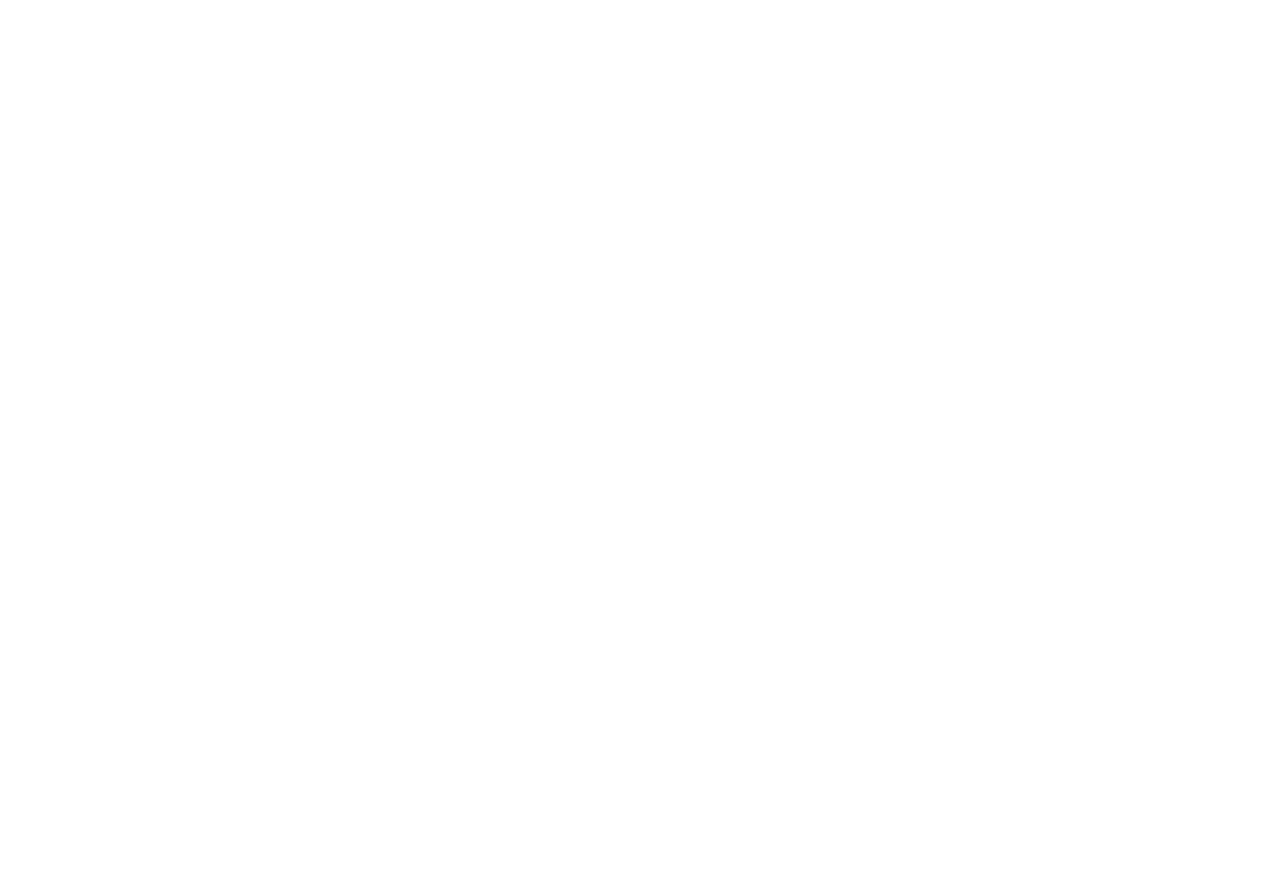
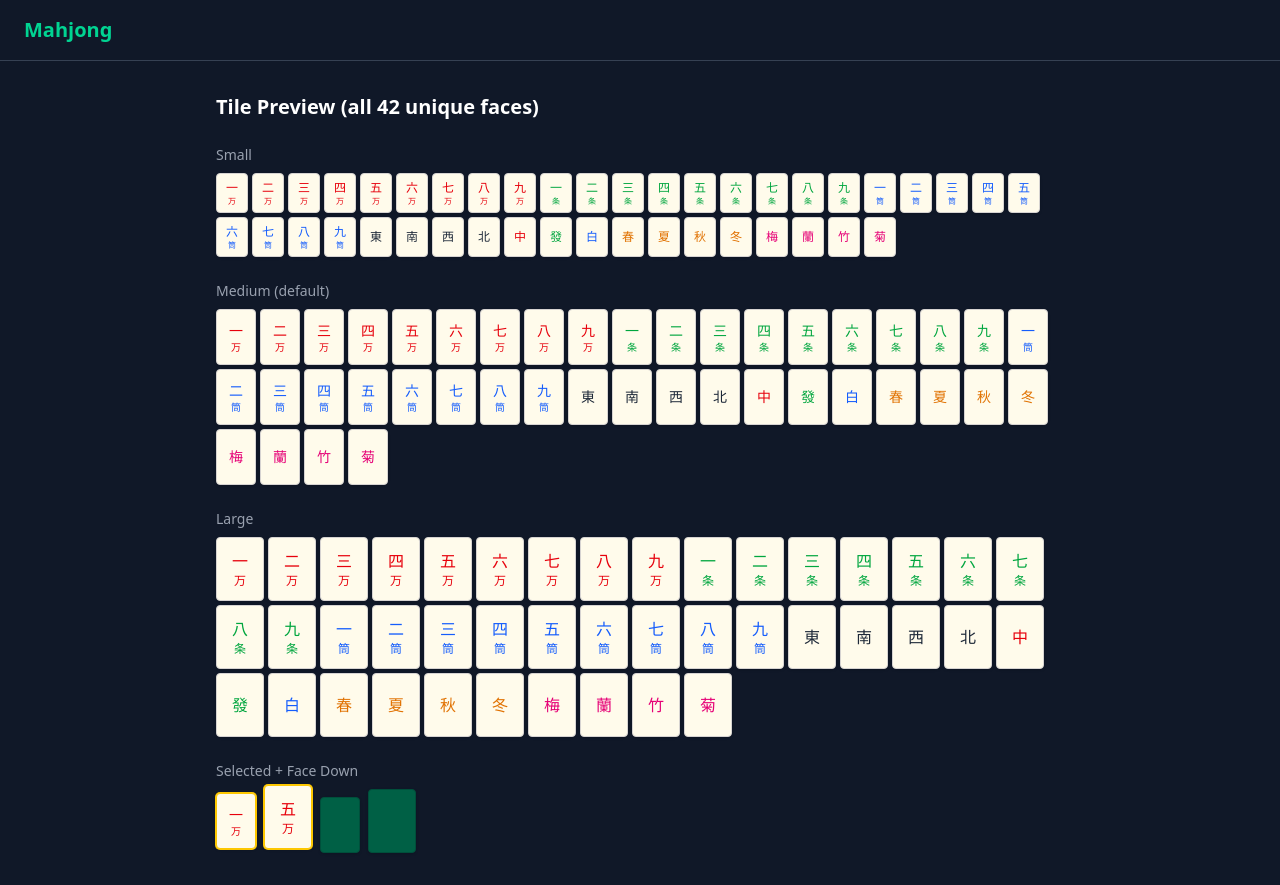
Before and after one commit to George730/mahjong, a React (Vite) app in the folder packages/client/: page /tiles in a window 1280 px wide. Before the commit this address had no page. Before the commit the page ends 800 px from the top, so only its background shows below. Built offline with nearby package versions, Linux system fonts and the light colour scheme.

Commit message:
Phase 2A: add tile renderer and demo page

```diff
--- a/packages/client/src/App.tsx
+++ b/packages/client/src/App.tsx
@@ -6,6 +6,7 @@
 import LoginPage from "./pages/LoginPage.tsx";
 import RegisterPage from "./pages/RegisterPage.tsx";
 import RoomPage from "./pages/RoomPage.tsx";
+import TileDemoPage from "./pages/TileDemoPage.tsx";
 import AuthGuard from "./components/AuthGuard.tsx";
 
 export default function App() {
@@ -14,6 +15,7 @@
       <Route element={<MainLayout />}>
         <Route path="/login" element={<LoginPage />} />
         <Route path="/register" element={<RegisterPage />} />
+        <Route path="/tiles" element={<TileDemoPage />} />
         <Route
           path="/"
           element={
--- /dev/null
+++ b/packages/client/src/components/TileRenderer.tsx
@@ -0,0 +1,104 @@
+// Renders a single mahjong tile as a styled div with Chinese characters
+
+import type { TileFace } from "@mahjong/common";
+
+interface TileRendererProps {
+  face: TileFace;
+  onClick?: () => void;
+  selected?: boolean;
+  faceDown?: boolean;
+  size?: "sm" | "md" | "lg";
+}
+
+const SIZES = {
+  sm: { w: "w-8", h: "h-10", text: "text-xs", sub: "text-[8px]" },
+  md: { w: "w-10", h: "h-14", text: "text-sm", sub: "text-[10px]" },
+  lg: { w: "w-12", h: "h-16", text: "text-base", sub: "text-xs" },
+};
+
+const SUIT_CHARS: Record<string, string> = {
+  wan: "万",
+  tiao: "条",
+  tong: "筒",
+};
+
+const SUIT_COLORS: Record<string, string> = {
+  wan: "text-red-600",
+  tiao: "text-green-600",
+  tong: "text-blue-600",
+};
+
+const RANK_CHARS = ["一", "二", "三", "四", "五", "六", "七", "八", "九"];
+
+const WIND_CHARS: Record<string, string> = {
+  east: "東",
+  south: "南",
+  west: "西",
+  north: "北",
+};
+
+const DRAGON_CHARS: Record<string, { char: string; color: string }> = {
+  zhong: { char: "中", color: "text-red-600" },
+  fa: { char: "發", color: "text-green-600" },
+  bai: { char: "白", color: "text-blue-600" },
+};
+
+const SEASON_CHARS: Record<string, string> = {
+  spring: "春",
+  summer: "夏",
+  autumn: "秋",
+  winter: "冬",
+};
+
+const FLOWER_CHARS: Record<string, string> = {
+  plum: "梅",
+  orchid: "蘭",
+  bamboo: "竹",
+  chrysanthemum: "菊",
+};
+
+function renderFace(face: TileFace, textSize: string, subSize: string) {
+  switch (face.category) {
+    case "suited":
+      return (
+        <div className={`flex flex-col items-center leading-tight ${SUIT_COLORS[face.suit]}`}>
+          <span className={textSize}>{RANK_CHARS[face.rank - 1]}</span>
+          <span className={subSize}>{SUIT_CHARS[face.suit]}</span>
+        </div>
+      );
+    case "wind":
+      return <span className={`${textSize} text-gray-800`}>{WIND_CHARS[face.wind]}</span>;
+    case "dragon":
+      return (
+        <span className={`${textSize} ${DRAGON_CHARS[face.dragon].color}`}>
+          {DRAGON_CHARS[face.dragon].char}
+        </span>
+      );
+    case "season":
+      return <span className={`${textSize} text-amber-600`}>{SEASON_CHARS[face.season]}</span>;
+    case "flower":
+      return <span className={`${textSize} text-pink-600`}>{FLOWER_CHARS[face.flower]}</span>;
+  }
+}
+
+export default function TileRenderer({ face, onClick, selected, faceDown, size = "md" }: TileRendererProps) {
+  const s = SIZES[size];
+
+  if (faceDown) {
+    return (
+      <div className={`${s.w} ${s.h} rounded-sm bg-emerald-800 border border-emerald-900 shadow-sm`} />
+    );
+  }
+
+  return (
+    <div
+      onClick={onClick}
+      className={`${s.w} ${s.h} rounded-sm border bg-amber-50 shadow-sm flex items-center justify-center
+        ${onClick ? "cursor-pointer hover:bg-amber-100 active:bg-amber-200" : ""}
+        ${selected ? "border-yellow-400 ring-1 ring-yellow-400 -translate-y-1" : "border-stone-300"}
+      `}
+    >
+      {renderFace(face, s.text, s.sub)}
+    </div>
+  );
+}
--- /dev/null
+++ b/packages/client/src/pages/TileDemoPage.tsx
@@ -0,0 +1,67 @@
+// Dev-only page to preview all tile renders
+
+import { createFullSet, type TileFace } from "@mahjong/common";
+import TileRenderer from "../components/TileRenderer.tsx";
+
+const allTiles = createFullSet();
+
+// Deduplicate faces for display — show one of each
+function uniqueFaces(): TileFace[] {
+  const seen = new Set<string>();
+  const faces: TileFace[] = [];
+  for (const t of allTiles) {
+    const key = JSON.stringify(t.face);
+    if (!seen.has(key)) {
+      seen.add(key);
+      faces.push(t.face);
+    }
+  }
+  return faces;
+}
+
+const faces = uniqueFaces();
+
+export default function TileDemoPage() {
+  return (
+    <div className="space-y-6">
+      <h1 className="text-xl font-bold">Tile Preview (all 42 unique faces)</h1>
+
+      <div>
+        <h2 className="text-sm text-gray-400 mb-2">Small</h2>
+        <div className="flex flex-wrap gap-1">
+          {faces.map((f, i) => (
+            <TileRenderer key={i} face={f} size="sm" />
+          ))}
+        </div>
+      </div>
+
+      <div>
+        <h2 className="text-sm text-gray-400 mb-2">Medium (default)</h2>
+        <div className="flex flex-wrap gap-1">
+          {faces.map((f, i) => (
+            <TileRenderer key={i} face={f} size="md" />
+          ))}
+        </div>
+      </div>
+
+      <div>
+        <h2 className="text-sm text-gray-400 mb-2">Large</h2>
+        <div className="flex flex-wrap gap-1">
+          {faces.map((f, i) => (
+            <TileRenderer key={i} face={f} size="lg" />
+          ))}
+        </div>
+      </div>
+
+      <div>
+        <h2 className="text-sm text-gray-400 mb-2">Selected + Face Down</h2>
+        <div className="flex gap-2 items-end">
+          <TileRenderer face={faces[0]} selected />
+          <TileRenderer face={faces[4]} selected size="lg" />
+          <TileRenderer face={faces[0]} faceDown />
+          <TileRenderer face={faces[0]} faceDown size="lg" />
+        </div>
+      </div>
+    </div>
+  );
+}
```
